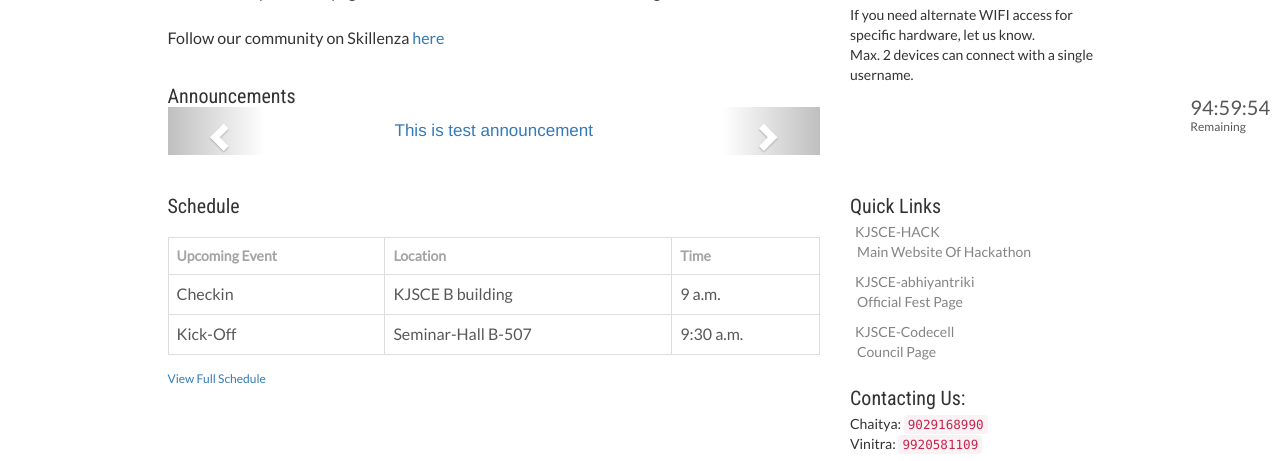
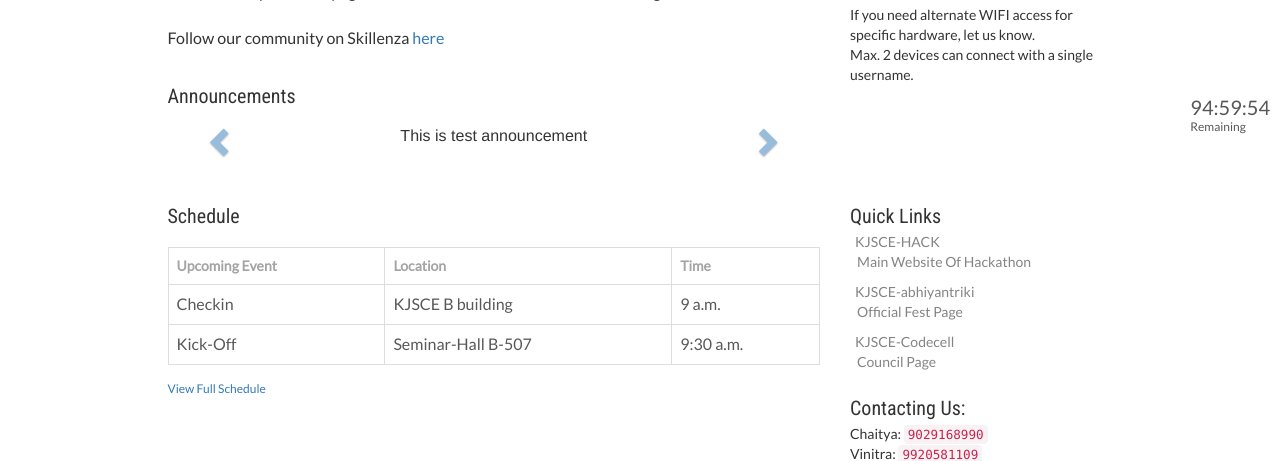
Before and after one commit to Chaitya62/DashBoard, a Django app: template login/templates/login/landing_page.html in a window 1280 px wide. Shown: the part 655-1116 px from the top of the page. Run offline with Django 3.2, Linux system fonts and the light colour scheme; the template is opened without the code that fills it: values that come from a table or form of the project are taken from there, others are empty; data comes from the database, SQL or seed files in the repository; some libraries are stand-ins or nearby versions.

Commit message:
announcements color change

```diff
--- a/login/static/css/main/first.css
+++ b/login/static/css/main/first.css
@@ -16,11 +16,17 @@
 }
 #text-carousel {
   text-align: center;
-  font-size:17px;
-  color:#337ab7;
+  font-size:16px;
   height: auto;
-  padding: 12px;
+  padding:18px;
 }
+.carousel-control.left, .carousel-control.right {
+    background-image: none
+}
+.carousel-control{
+color:#337ab7;
+}
+
 .cover-img{
 	width: 100%;
 }
```
Also changed, not shown: 1 other file.
